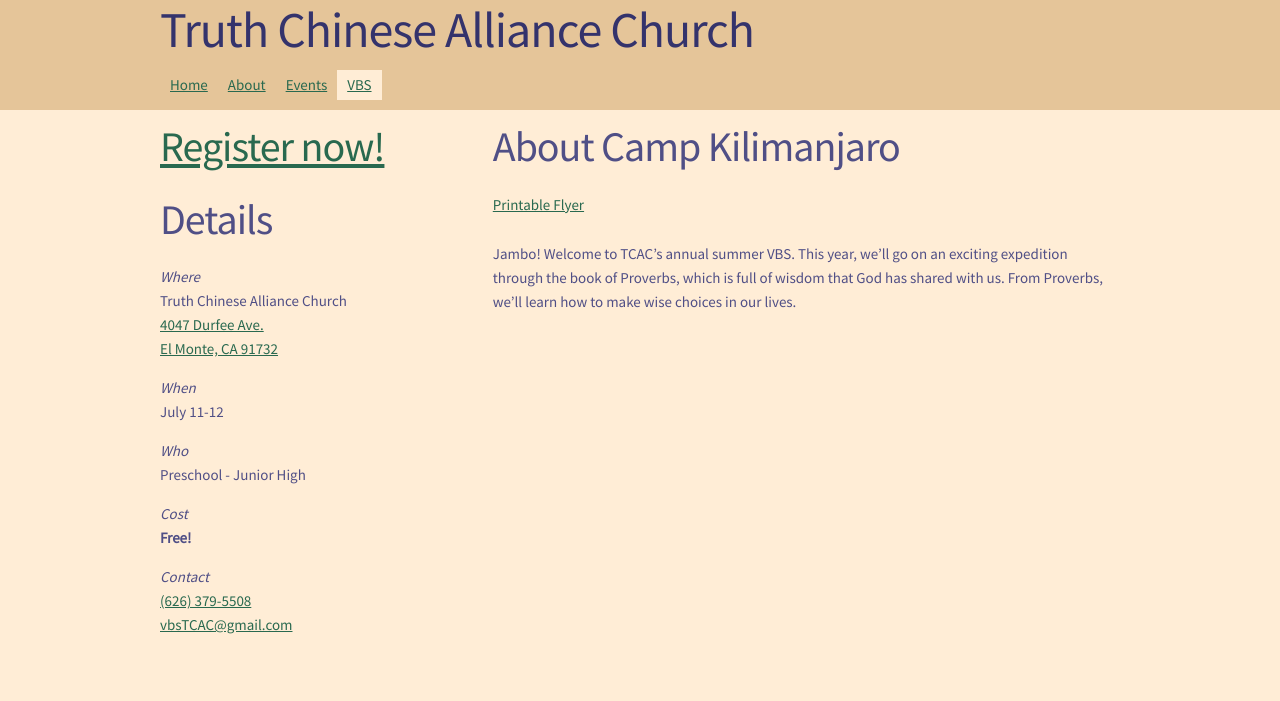
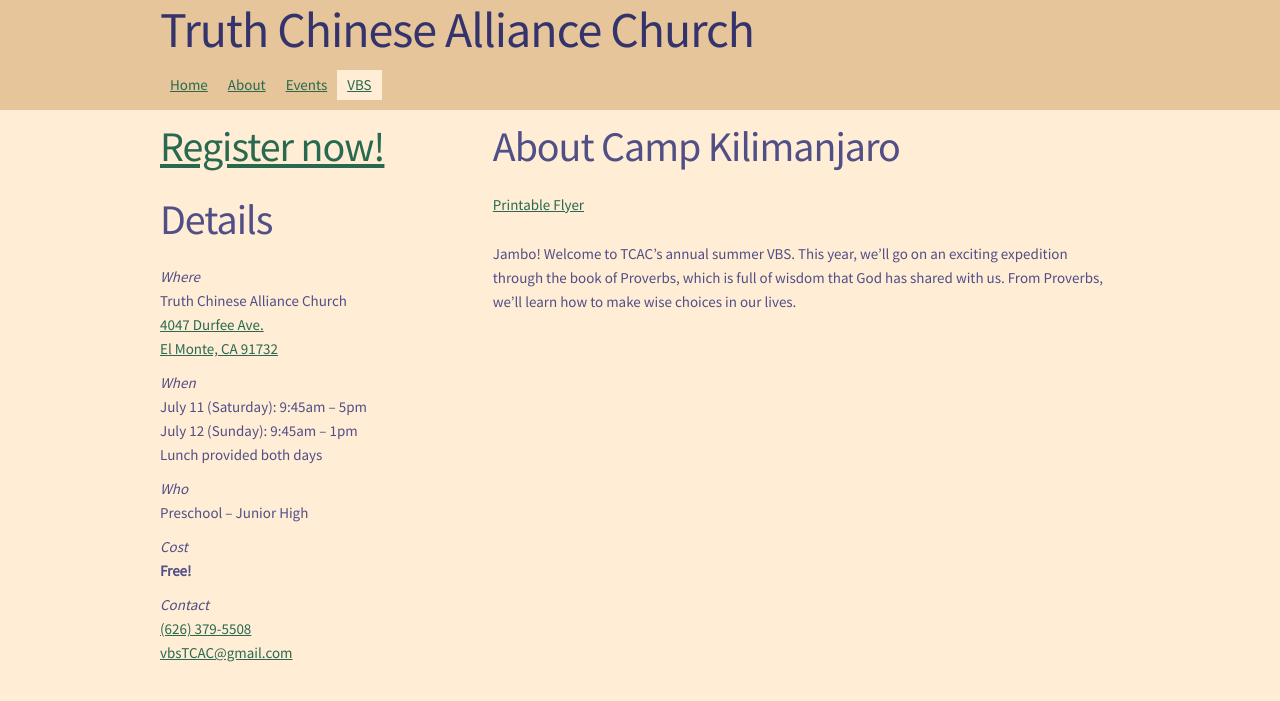
Before and after one commit to tcac/tcac.github.io, a Jekyll site: the page built from vbs.md, in a window 1280 px wide. Shown: the top 701 px of the page. Built offline with Jekyll 4.4.1, drawn with Linux system fonts in a browser that asks for light colours.

Commit message:
Few style changes, add VBS time.

```diff
--- a/_data/vbsdetails.yaml
+++ b/_data/vbsdetails.yaml
@@ -5,10 +5,13 @@
     El Monte, CA 91732</a></address>
 
 - label: When
-  content: July 11-12
+  content: |
+    July 11 (Saturday): 9:45am &ndash; 5pm<br>
+    July 12 (Sunday): 9:45am &ndash; 1pm<br>
+    Lunch provided both days
 
 - label: Who
-  content: Preschool - Junior High
+  content: Preschool &ndash; Junior High
 
 - label: Cost
   content: <strong>Free!</strong>
--- a/_sass/vbs.scss
+++ b/_sass/vbs.scss
@@ -1,6 +1,6 @@
 //---sidebar---
 #vbs-sidebar {
-	margin-bottom: 1em;
+	margin-bottom: 2rem;
 }
 @media (#{$bp-larger-than-mobile}) {
 #vbs-sidebar {
@@ -8,11 +8,11 @@
 }
 }
 
+.vbs-sidebar-row:first-of-type {
+	margin-top: 0;
+}
 .vbs-sidebar-row {
-	margin-top: 1em;
-}
-.vbs-sidebar-row:first-child {
-	margin-top: 0;
+	margin-top: 1rem;
 }
 
 .vbs-sidebar-label {
```
